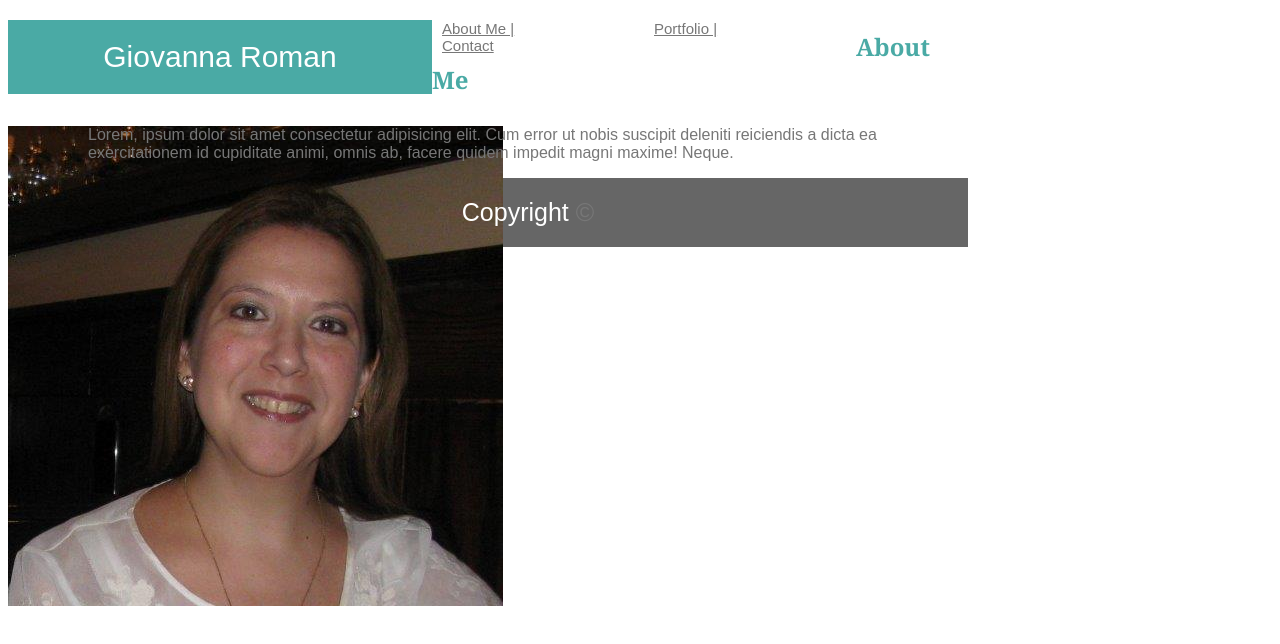
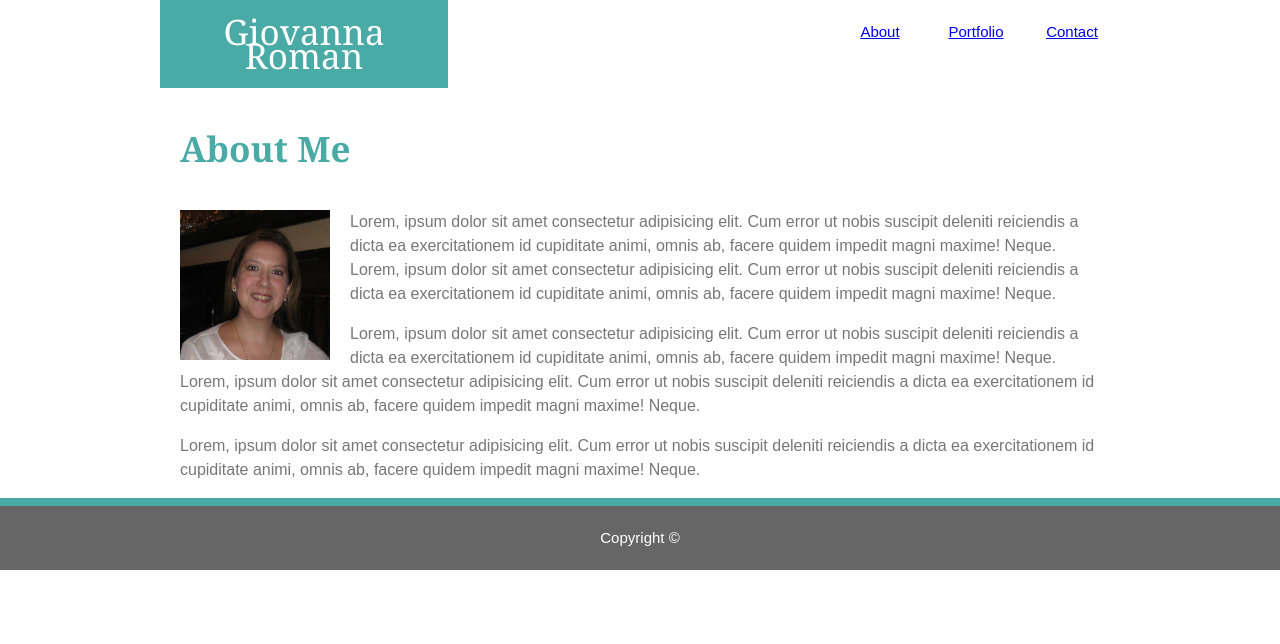
Before and after one commit to gromanbb/Basic-Portfolio, a plain HTML site: page index.html in a window 1280 px wide. Drawn offline with Linux system fonts and the light colour scheme.

Commit message:
Updated files

```diff
--- a/assets/css/style.css
+++ b/assets/css/style.css
@@ -1,84 +1,182 @@
 * {
+    box-sizing: border-box;
+}
+
+body {
+    margin: 0;
+    padding: 0;
     font-family: 'Arial', 'Helvetica Neue', Helvetica, sans-serif;
     color: #777777;
+    line-height: 150%;
+}
+
+h1 {
+    color: #4aaaa5;
+    font-family: 'Georgia', Times, Times New Roman, serif;
+    font-size: 35px;
+    width: 960px;
+    padding-top: 20px;
+    padding-bottom: 20px;
+    padding-left: 20px;
+}
+
+.content_contact {
+    background-color: #ffffff;
+    color: #777777;
+    width: 960px;
+    padding-top: 20px;
+    margin: 0 auto;
+}
+
+#contact {
+    padding-top: 20px;
+    padding-bottom: 20px;
+    font-family: 'Arial', 'Helvetica Neue', Helvetica, sans-serif;
+    font-size: 15px;
+}
+
+.p_aboutme {
+    padding-left: 20px;
+    padding-right: 20px;
+    width: 960px;
 }
 
 header {
     background-color: #ffffff;
+    border: #cccccc;
     width: 960px;
     margin: 0 auto;
-    border: #cccccc;
 }
 
 #mylogo {
     background-color: #4aaaa5;
     color: #ffffff;
-    font-size: 30px;
-    text-align: center;
-    padding: 20px;
+    font-family: 'Georgia', Times, Times New Roman, serif;
+    font-size: 35px;
     bottom: 0;
 }
 
-#link_aboutme,
+#blank_space {
+    background-color:  #ffffff;
+    color: #ffffff;
+    font-size: 0px;
+    bottom: 0;
+}
+
+#link_about,
 #link_portfolio,
 #link_contact
 {
     font-size: 15px;
-    text-align: left;
 }
 
 #mylogo,
-#link_aboutme,
+#blank_space,
+#link_about,
 #link_portfolio,
 #link_contact
 {
+    padding-top: 20px;
+    padding-bottom: 20px;
+    text-align: center;
     float: left;
 }
 
-#mylogo {
+#blank_space {
     width: 40%;
 }
 
-#link_aboutme,
+#mylogo {
+    width: 30%;
+}
+
+#link_about,
 #link_portfolio,
 #link_contact {
-    width: 20%;
-    padding-left: 10px;
-    padding-right: 10px;
+    width: 10%;
 }
 
-body {
+.content_about {
+    clear: both;
+    overflow: auto;
+    background-color: #ffffff;
     width: 960px;
-    height: 480px;
+    margin: 0 auto;
 }
 
-h1 {
-    color: #4aaaa5;
-    font-family: 'Georgia', Times, Times New Roman, serif;
-    text-align: left;
-    margin-right: 20px;
-    padding-top: 10px;
-    padding-bottom: 10px;
-}
-
-
-
-#picture {
-    border: #dddddd;
-    width: 80px;
-    height: 80px;
+#aboutme, #mypicture {
     float: left;
 }
 
-p {
+#aboutme {
+    width: 70%;
+}
+
+#mypicture {
+    width: 30%;
+}
+
+#mypicture {
+    margin-right: 20px;
+    border: #dddddd;
+    width: 150px;
+    height: 150px;
+    margin-left: 20px;
+}
+
+.content_portfolio{
+    clear: both;
+    overflow: auto;
     background-color: #ffffff;
     border: #dddddd;
+    width: 960px;
+    margin: 0 auto;
+}
+
+#portfolio,
+#portfolio1_pic,
+#portfolio2_pic,
+#portfolio3_pic,
+#portfolio4_pic,
+#portfolio5_pic,
+#portfolio_pic6 {
+    float: left;
+}
+
+#portfolio {
+    width: 70%;
+}
+
+#portfolio1_pic,
+#portfolio2_pic,
+#portfolio3_pic,
+#portfolio4_pic,
+#portfolio5_pic,
+#portfolio6_pic {
+    width: 30%;
+}
+
+#portfolio1_pic,
+#portfolio2_pic,
+#portfolio3_pic,
+#portfolio4_pic,
+#portfolio5_pic,
+#portfolio6_pic {
+    margin-right: 20px;
+    border: #dddddd;
+    width: 150px;
+    height: 180px;
+    padding-bottom: 20px;
+    margin-left: 20px;
 }
 
 footer {
+    clear: both;
+    overflow: auto;
+    border-top: 8px solid #4aaaa5;
     background-color: #666666;
     color: white;
-    font-size: 25px;
+    font-size: 15px;
     text-align: center;
     top: 0;
     padding-top: 20px;
--- a/index.html
+++ b/index.html
@@ -6,48 +6,68 @@
     <meta name="viewport" content="width=device-width, initial-scale=1.0">
     <meta http-equiv="X-UA-Compatible" content="ie=edge">
     <title>My Portfolio</title>
-
     <link rel="stylesheet" type="text/css" href="assets/css/style.css">
-
-    <header>
-        <section id="mylogo">
-            Giovanna Roman
-        </section>
-
-        <section id="link_aboutme">
-            <a href="#">About Me | </a>
-        </section>
-
-        <section id="link_portfolio">
-            <a href="portfolio.html">Portfolio | </a>
-        </section>
-
-        <section id="link_contact">
-            <a href="contact.html">Contact</a>
-        </section>
-    </header>
 </head>
 
 <body>
+
+    <header>
+        <div id="mylogo">Giovanna Roman</div>
+
+        <div id="blank_space">Blank2</div>
+
+        <div id="link_about">
+            <a href="#">About</a>
+        </div>
+
+        <div id="link_portfolio">
+            <a href="portfolio.html">Portfolio</a>
+        </div>
+
+        <div id="link_contact">
+            <a href="contact.html">Contact</a>
+        </div>
+
+    </header>
+
+    <br>
+
+    <div class="content_about">
 
         <section id="aboutme">
 
             <h1>About Me</h1>
 
-        <div id="picture">
-            <img src="assets/images/My_Profile.jpg">
-        </div>
+            <img src="assets/images/My_Profile.jpg" alt="Giovanna Roman" id="mypicture">
 
-        <p>
+            <p class="p_aboutme">
+                Lorem, ipsum dolor sit amet consectetur adipisicing elit. Cum error ut nobis suscipit deleniti
+                reiciendis a dicta ea exercitationem id cupiditate animi, omnis ab, facere quidem impedit magni maxime!
+                Neque. Lorem, ipsum dolor sit amet consectetur adipisicing elit. Cum error ut nobis suscipit deleniti
+                reiciendis a dicta ea exercitationem id cupiditate animi, omnis ab, facere quidem impedit magni maxime!
+                Neque.
+            </p>
+
+            <p class="p_aboutme">
+                Lorem, ipsum dolor sit amet consectetur adipisicing elit. Cum error ut nobis suscipit deleniti
+                reiciendis a dicta ea exercitationem id cupiditate animi, omnis ab, facere quidem impedit magni maxime!
+                Neque. Lorem, ipsum dolor sit amet consectetur adipisicing elit. Cum error ut nobis suscipit deleniti
+                reiciendis a dicta ea exercitationem id cupiditate animi, omnis ab, facere quidem impedit magni maxime!
+                Neque.
+            </p>
+
+            <p class="p_aboutme">
                 Lorem, ipsum dolor sit amet consectetur adipisicing elit. Cum error ut nobis suscipit deleniti
                 reiciendis a dicta ea exercitationem id cupiditate animi, omnis ab, facere quidem impedit magni maxime!
                 Neque.
             </p>
         </section>
+    </div>
 
     <footer>
         Copyright
         <span>&#169;</span>
     </footer>
 </body>
+
 </html>
```
Also changed, not shown: contact.html (+66 -0 lines), portfolio.html (+56 -0 lines). Lines whose indentation alone changed are shown as unchanged.
